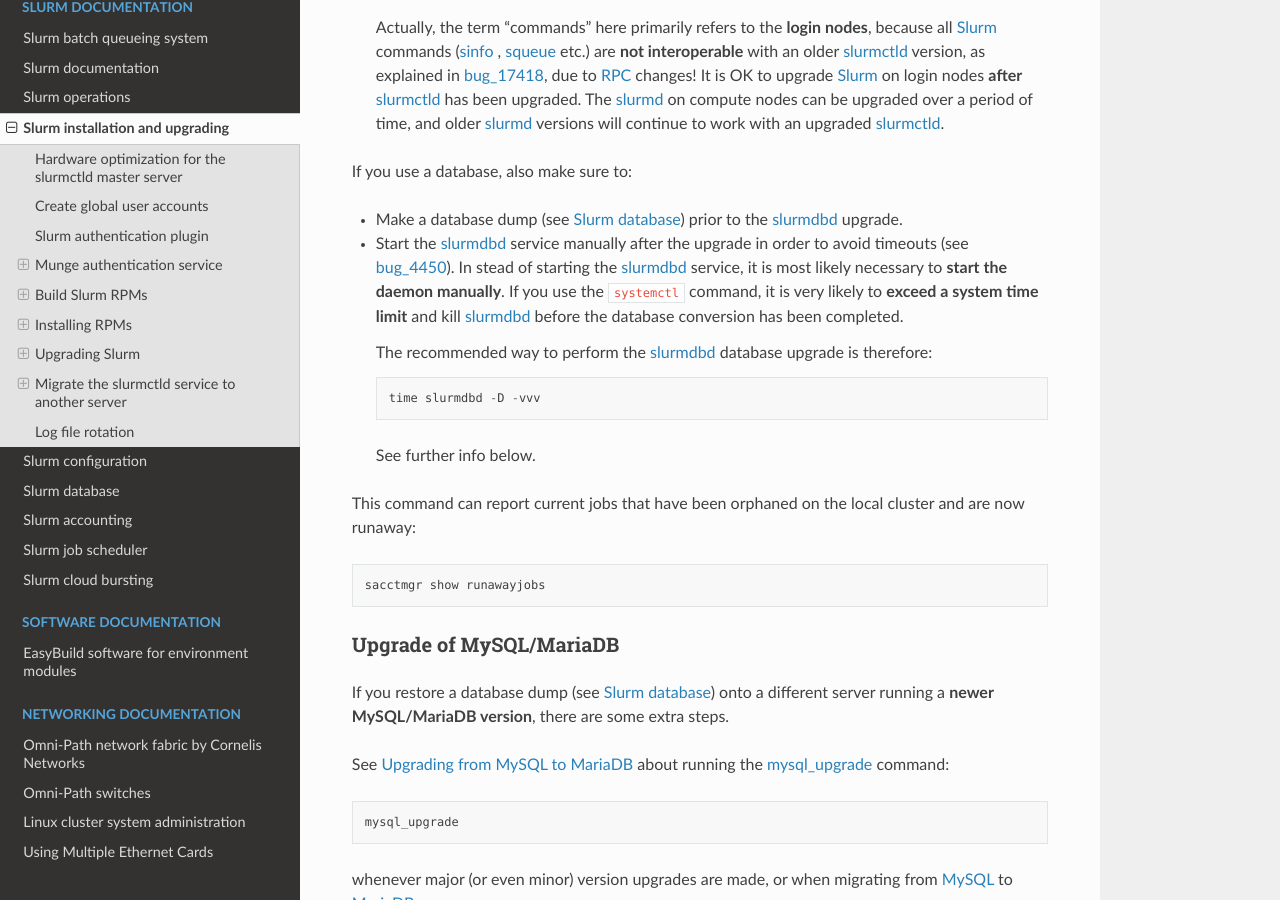
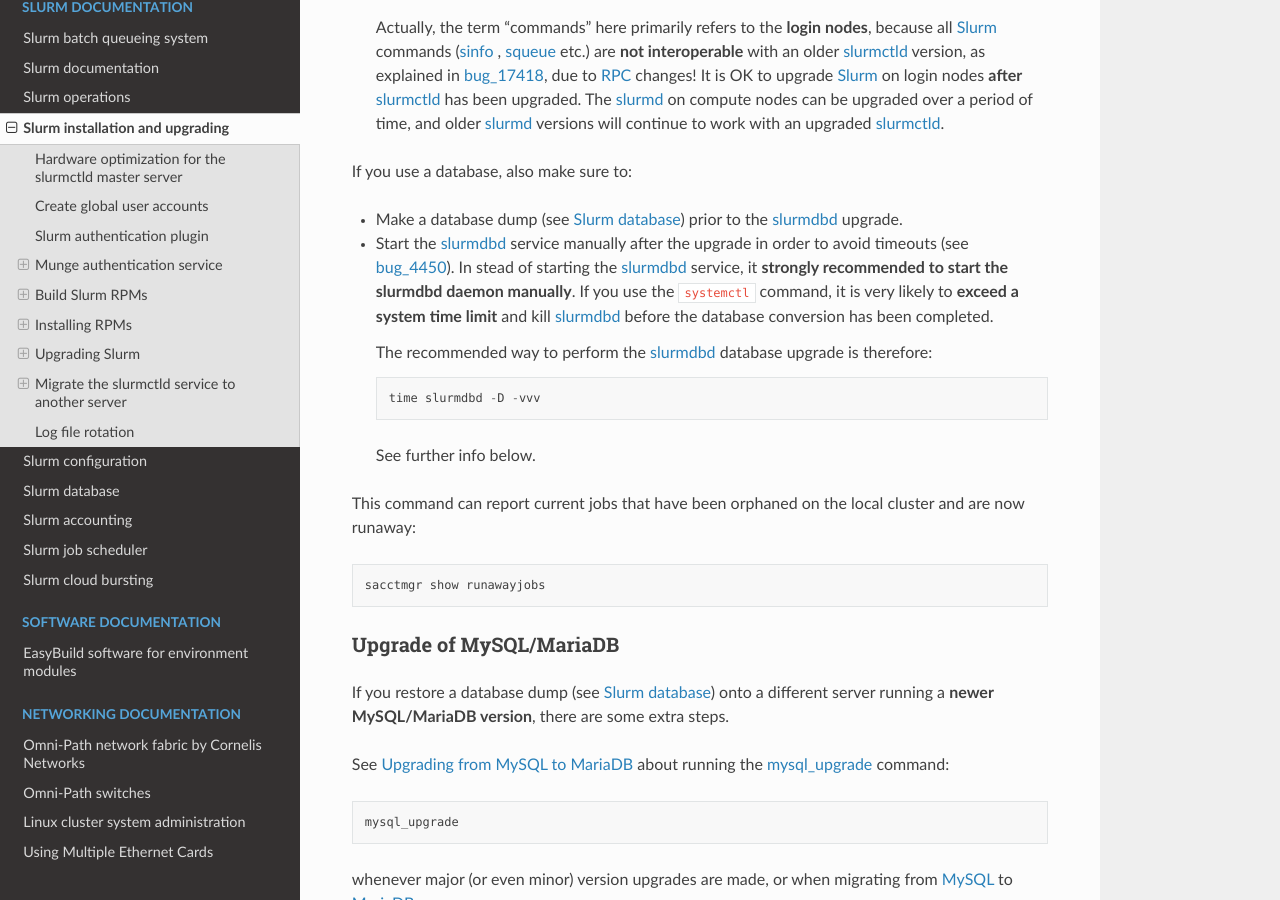
Before and after one commit to OleHolmNielsen/Niflheim_system, a Sphinx documentation site: the page built from docs/Slurm_installation.rst, in a window 1280 px wide and 900 px high, scrolled down 10589 px. Built offline with Sphinx 7.4.7 and the Read the Docs theme 2.0.0, drawn with Linux system fonts in a browser that asks for light colours.

Commit message:
Minor edit

```diff
--- a/docs/Slurm_installation.rst
+++ b/docs/Slurm_installation.rst
@@ -479,7 +479,7 @@
 
 * Make a database dump (see :ref:`Slurm_database`) prior to the slurmdbd_ upgrade.
 * Start the slurmdbd_ service manually after the upgrade in order to avoid timeouts (see bug_4450_).
-  In stead of starting the slurmdbd_ service, it is most likely necessary to **start the daemon manually**.
+  In stead of starting the slurmdbd_ service, it **strongly recommended to start the slurmdbd daemon manually**.
   If you use the ``systemctl`` command, it is very likely to **exceed a system time limit** and kill slurmdbd_ before the database conversion has been completed.
 
   The recommended way to perform the slurmdbd_ database upgrade is therefore::
```
